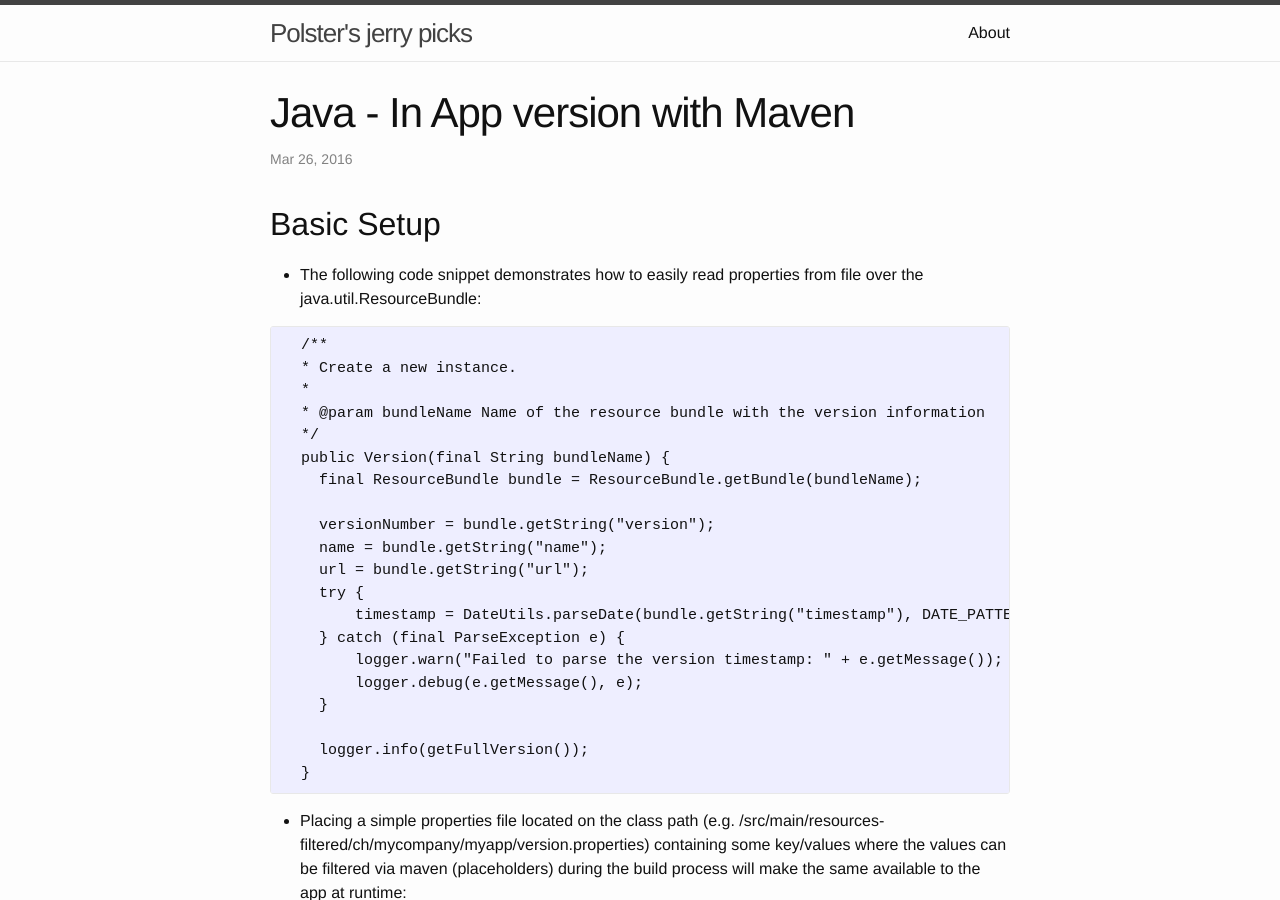
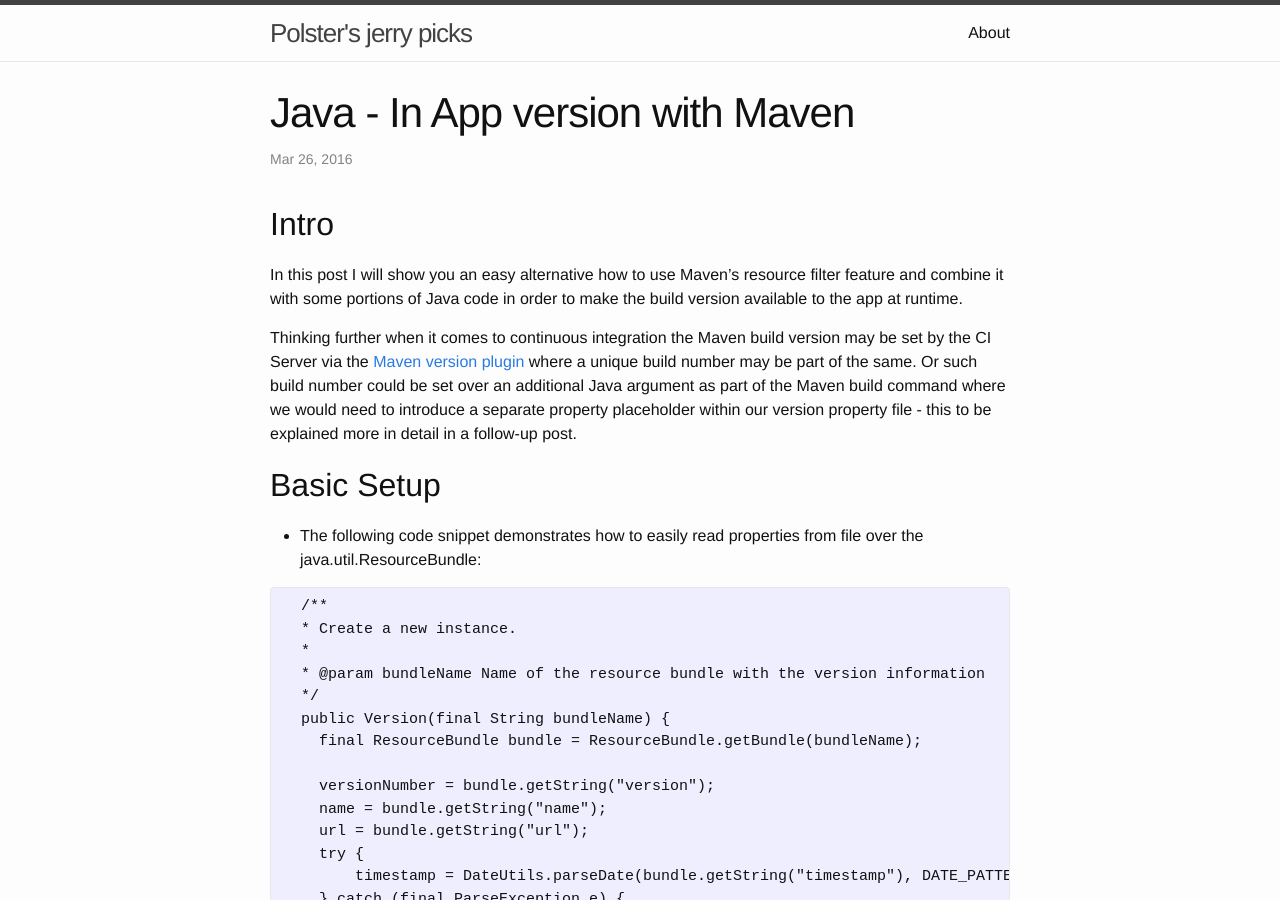
Before and after one commit to polster/polster.github.io, a Jekyll site: the page built from _posts/2016-03-26-Java-in-app-version.md, in a window 1280 px wide and 900 px high. Built offline with Jekyll 4.4.1, drawn with Linux system fonts in a browser that asks for light colours.

Commit message:
post updated

```diff
--- a/_posts/2016-03-26-Java-in-app-version.md
+++ b/_posts/2016-03-26-Java-in-app-version.md
@@ -3,6 +3,19 @@ layout: post
 title:  "Java - In App version with Maven"
 date:   2016-03-26 23:26:17 +0100
 ---
+
+## Intro
+
+In this post I will show you an easy alternative how to use Maven's resource filter feature
+and combine it with some portions of Java code in order to make the build version
+available to the app at runtime.
+
+Thinking further when it comes to continuous integration the Maven build version
+may be set by the CI Server via the [Maven version plugin](http://www.mojohaus.org/versions-maven-plugin/) where
+a unique build number may be part of the same. Or such build number could be set over
+an additional Java argument as part of the Maven build command where we would need to
+introduce a separate property placeholder within our version property file - this to
+be explained more in detail in a follow-up post.
 
 ## Basic Setup
 
```
